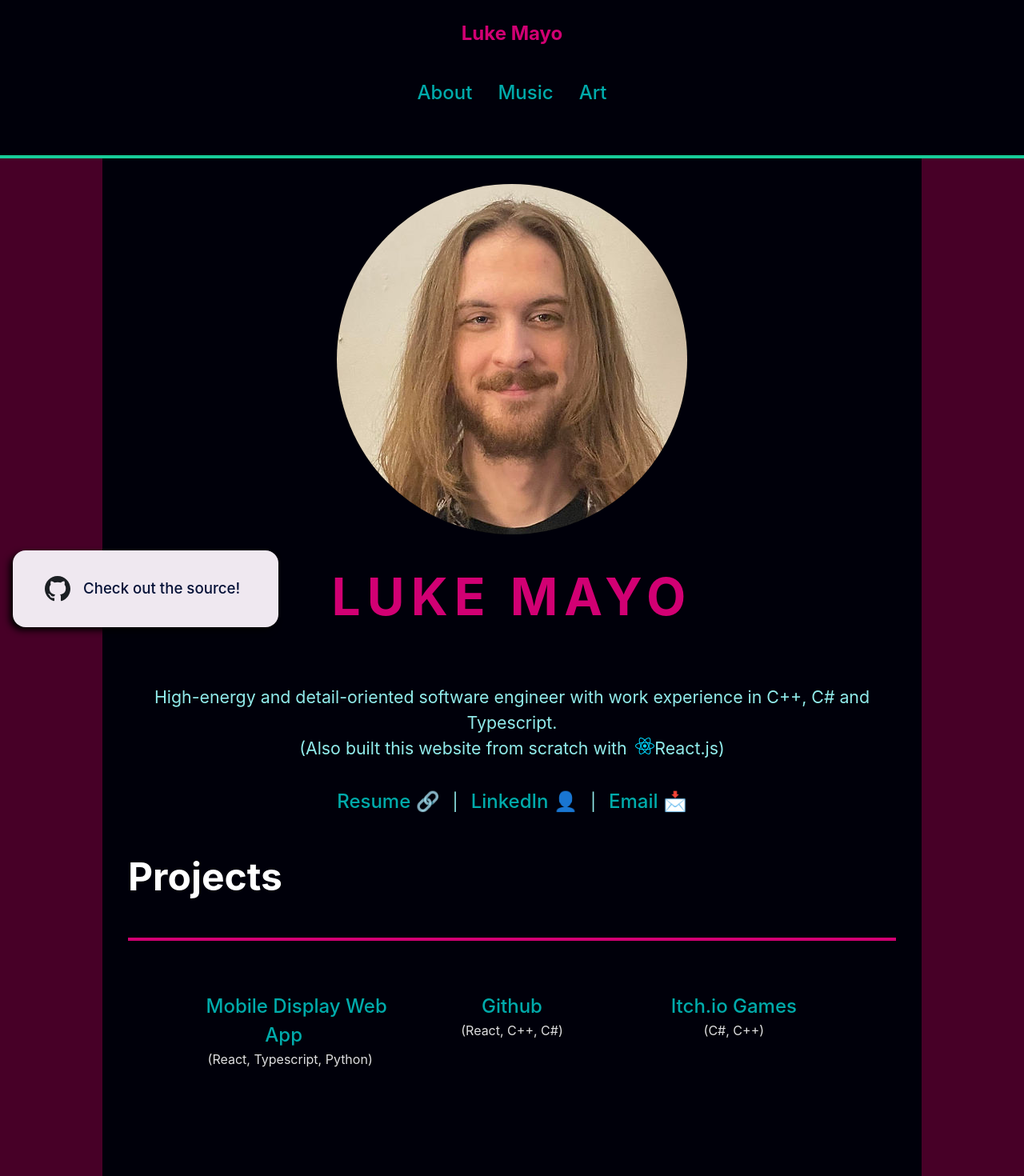
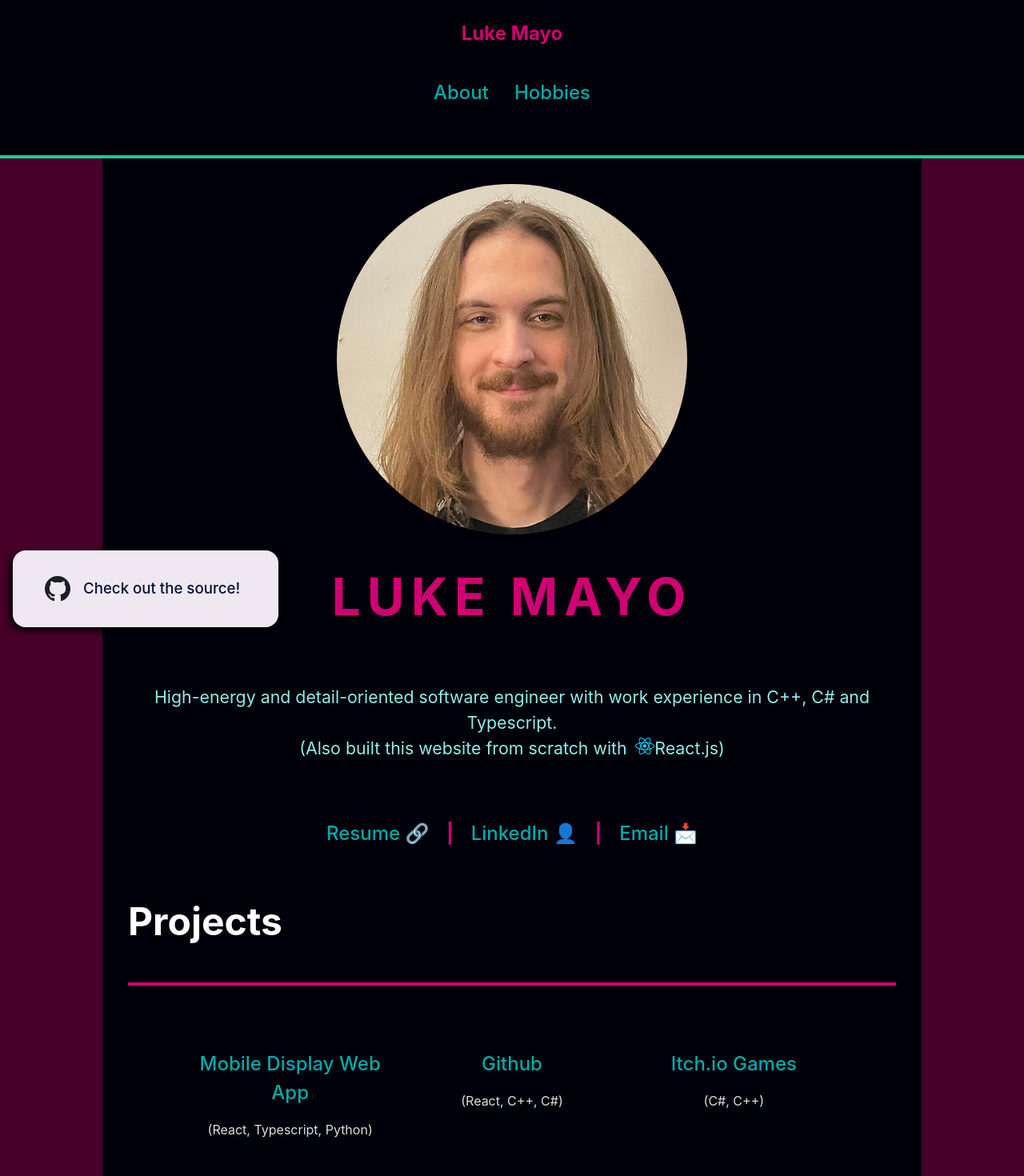
Before and after one commit to meistermayo/portfolio-site, a React (Vite) app in the folder portfolio-site/: page / in a window 1280 px wide. Shown: the top 1470 px of the page at 80% size. Built offline with nearby package versions, Linux system fonts and the light colour scheme.

Commit message:
Hobby restructure

```diff
--- a/portfolio-site/src/components/Footer.tsx
+++ b/portfolio-site/src/components/Footer.tsx
@@ -3,6 +3,9 @@ import "./style/Footer.css"
 export default function Footer() {
     return (
         <div className="footer textCenter">
+            {false &&
+            <>
+
             <h2 className="headerText">GET IN TOUCH</h2>
             <br/>
             <br/>
@@ -13,6 +16,8 @@ export default function Footer() {
             <h4 className="headerText">Social Media:</h4>
             <a className="headerText" href="https://www.linkedin.com/in/luke-mayo-1311bb132/">LinkedIn</a>
             <a className="headerText" href="//github.com/meistermayo">Github</a>
+            </>
+            }
         </div>
     )
 }
--- a/portfolio-site/src/components/Topbar.tsx
+++ b/portfolio-site/src/components/Topbar.tsx
@@ -10,8 +10,7 @@ export default function Topbar() {
             <h3>Luke Mayo<br/></h3>
             <div className={isMobile ? "linksMobile" : "links"}>
                 <Link to="">About</Link>
-                <Link to="Music">Music</Link>
-                <Link to="Art">Art</Link>
+                <Link to="Art">Hobbies</Link>
             </div>
         </div>
     )
--- a/portfolio-site/src/components/style/ArtCard.css
+++ b/portfolio-site/src/components/style/ArtCard.css
@@ -5,7 +5,6 @@
     border-radius: 16px;
     padding: 16px 32px 4vh 32px;
     margin: 64px 0;
-    height: 300px;
 }
 
 .artTitle {
--- a/portfolio-site/src/pages/Art.tsx
+++ b/portfolio-site/src/pages/Art.tsx
@@ -5,6 +5,7 @@ import ArtModal from "../components/ArtModal";
 
 import PageHeader from "../components/PageHeader"
 import FadeInWrapper from "../components/FadeInWrapper";
+import Music from "./Music";
 
 interface ArtContext {
     onClick: (i:string) => void,
@@ -25,7 +26,8 @@ export default function Art() {
     console.log(img);
     return (
         <FadeInWrapper>
-            <PageHeader title="Visual">
+            <Music/>
+            <PageHeader title="Art">
                 In addition to being a technical-minded engineer, I dabble in art asset creation.
                 I can make a wide variety of assets from Vector-based UI elements, low-res pixel art,
                 high-res illustration, and 3d models.
--- a/portfolio-site/src/pages/Home.tsx
+++ b/portfolio-site/src/pages/Home.tsx
@@ -26,9 +26,11 @@ export default function Home() {
                         <br/>
                         <br/>
 
-                        <a href={resume}>Resume 🔗</a>|
-                        <Link to="//linkedin.com/in/luke-mayo-1311bb132/">LinkedIn 👤</Link>|
-                        <Link to="mailto:mayom.luke@gmail.com">Email 📩</Link>
+                        <h3>
+                            <a href={resume}>Resume 🔗</a> | <Link to=
+                            "//linkedin.com/in/luke-mayo-1311bb132/">LinkedIn 👤</Link> |  <Link to=
+                            "mailto:mayom.luke@gmail.com">Email 📩</Link>
+                        </h3>
                     </p>
                 </div>
             </div>
@@ -44,6 +46,8 @@ export default function Home() {
                 </div>
                 </div>
 
+                { false &&
+                <>
                 <h2>Work History</h2>
                 <Line/>
                 <dl>
@@ -105,7 +109,8 @@ export default function Home() {
                         </WorkCard>
                     </dd>
                 </dl>
-
+                </>
+                }
             </div>
         </FadeInWrapper>
     )
--- a/portfolio-site/src/pages/Music.tsx
+++ b/portfolio-site/src/pages/Music.tsx
@@ -10,7 +10,7 @@ export default function Music(){
 
     return (
         <FadeInWrapper>
-            <PageHeader title="Audio">
+            <PageHeader title="Music">
                 In addition to programming, I enjoy music composition and sound design as a hobby. I've written a wide variety of compositions using Ableton Live 10 Suite.
             </PageHeader>
 
--- a/portfolio-site/src/style/index.css
+++ b/portfolio-site/src/style/index.css
@@ -55,6 +55,7 @@ h4 {
 
 a {
   font-size:18pt;
+  display: inline-block;
   font-weight: 500;
   color: rgb(0, 171, 171);
   text-decoration: inherit;
@@ -64,7 +65,8 @@ a {
 
 a:hover {
   color: rgb(0, 228, 175);
-  font-size: 24pt;
+  display: inline-block;
+  transform: scale(1.2);
   font-weight: bold;
   transition: 200ms;
 }
```
